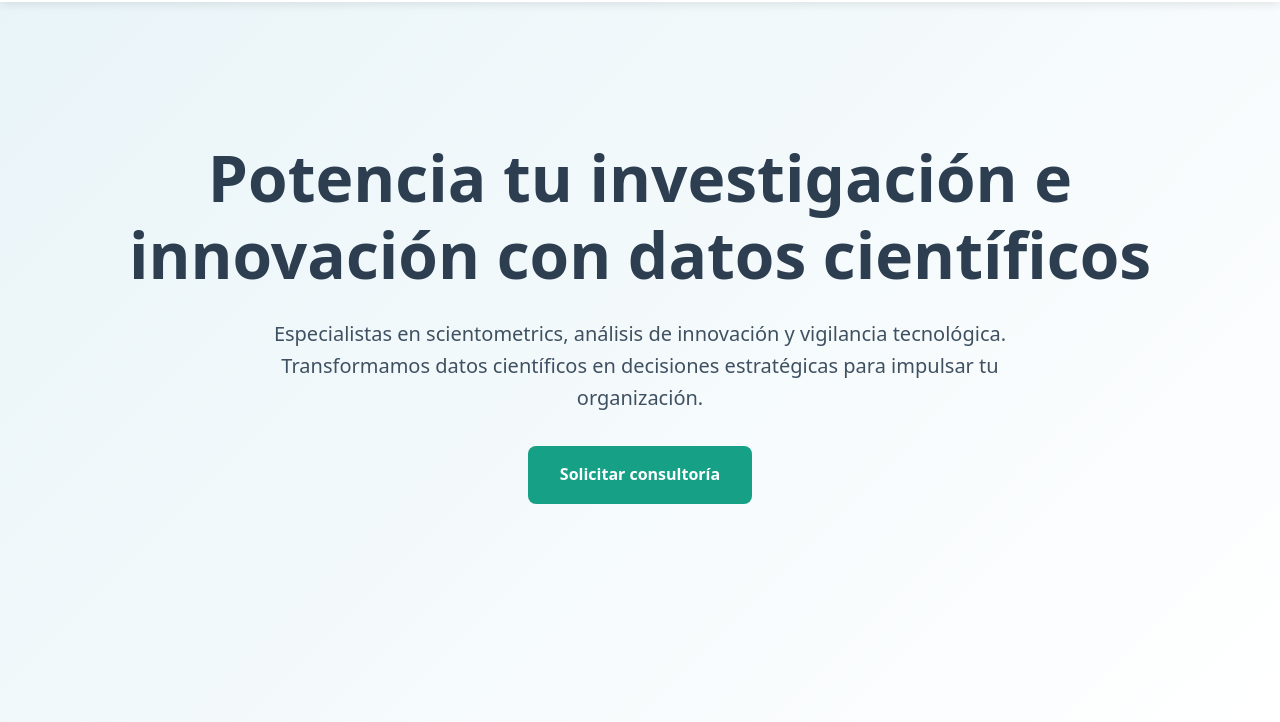
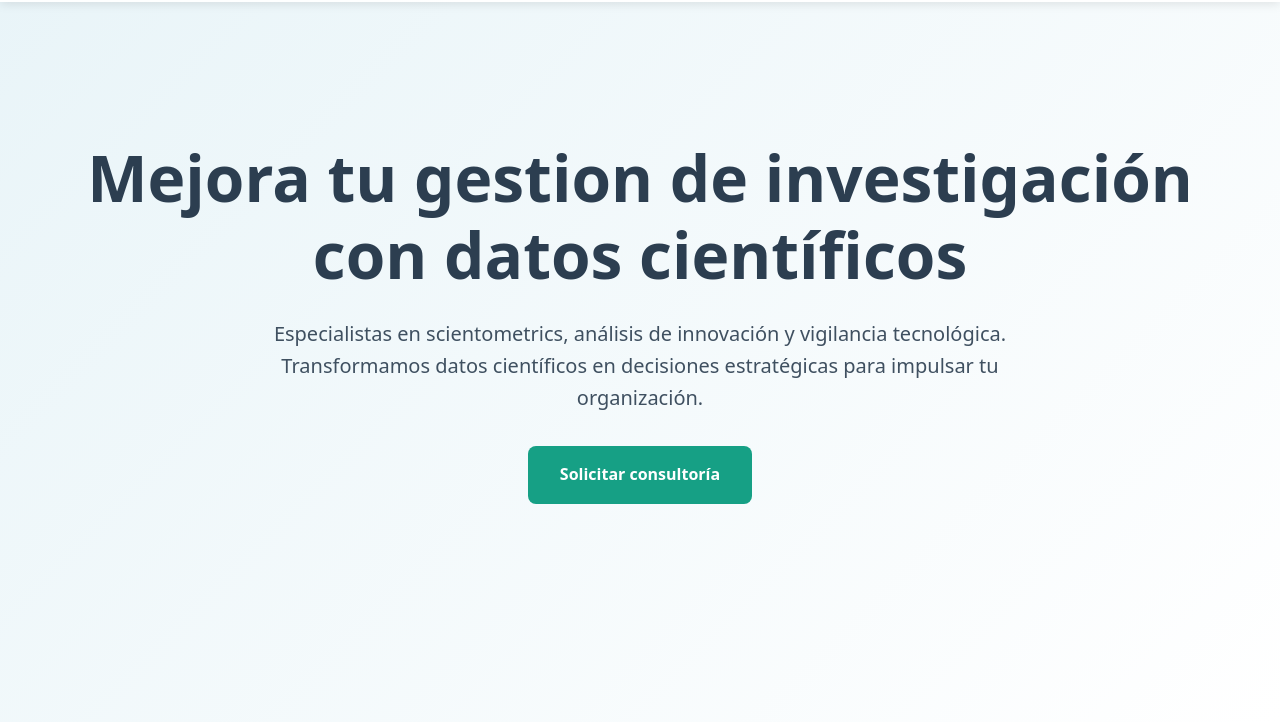
Before and after one commit to cmonsal/mi-landing, a plain HTML site: page index.html in a window 1280 px wide. Shown: the part 78-800 px from the top of the page. Drawn offline with Linux system fonts and the light colour scheme.

Commit message:
Update index.html

```diff
--- a/index.html
+++ b/index.html
@@ -300,7 +300,7 @@
 
     <section class="hero">
         <div class="hero-content">
-            <h1>Potencia tu investigación e innovación con datos científicos</h1>
+            <h1>Mejora tu gestion de investigación con datos científicos</h1>
             <p>Especialistas en scientometrics, análisis de innovación y vigilancia tecnológica. Transformamos datos científicos en decisiones estratégicas para impulsar tu organización.</p>
             <a href="#contact" class="button button-primary">Solicitar consultoría</a>
         </div>
```
